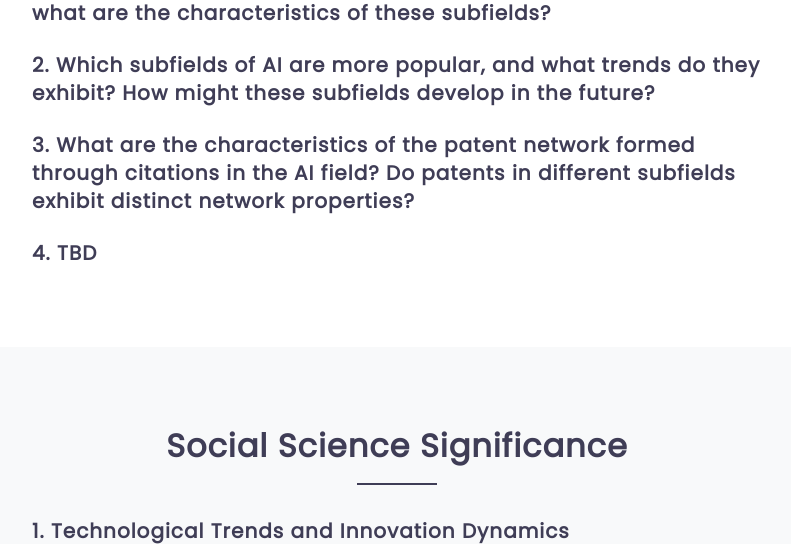
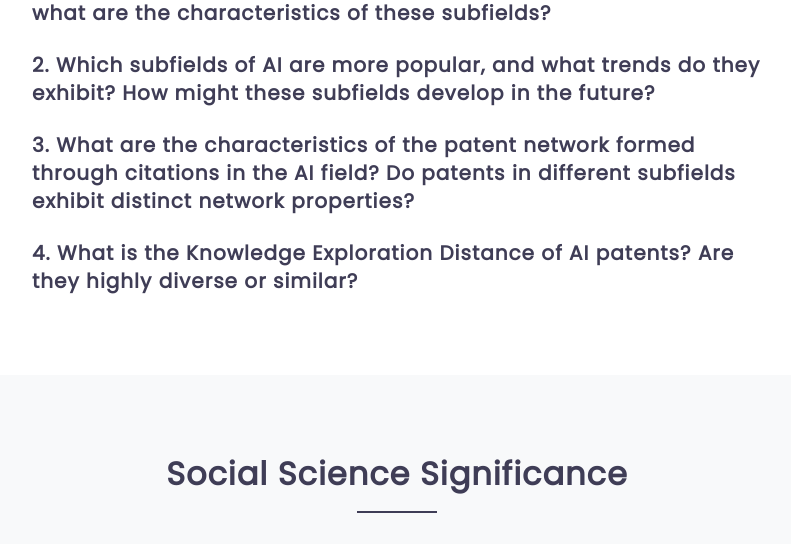
Before and after one commit to fabrice401/final-project-les-deux-mousquetaires, a Flask app: page / in a window 1280 px wide. Shown: the part 919-1463 px from the top of the page, without its empty margins (243-1034 px from the left). Run offline with Flask 3, Linux system fonts and the light colour scheme; some libraries are stand-ins or nearby versions.

Commit message:
Update overview.html

```diff
--- a/presentation/templates/overview.html
+++ b/presentation/templates/overview.html
@@ -79,7 +79,7 @@
                 <h6>1. Are there distinct subfields within the domain of AI patents? If so, what are the characteristics of these subfields?</h6><br>
                 <h6>2. Which subfields of AI are more popular, and what trends do they exhibit? How might these subfields develop in the future?</h6><br>
                 <h6>3. What are the characteristics of the patent network formed through citations in the AI field? Do patents in different subfields exhibit distinct network properties?</h6><br>
-                <h6>4. TBD</h6>
+                <h6>4. What is the Knowledge Exploration Distance of AI patents? Are they highly diverse or similar?</h6>
             </div>
         </div>
     </div>
```
